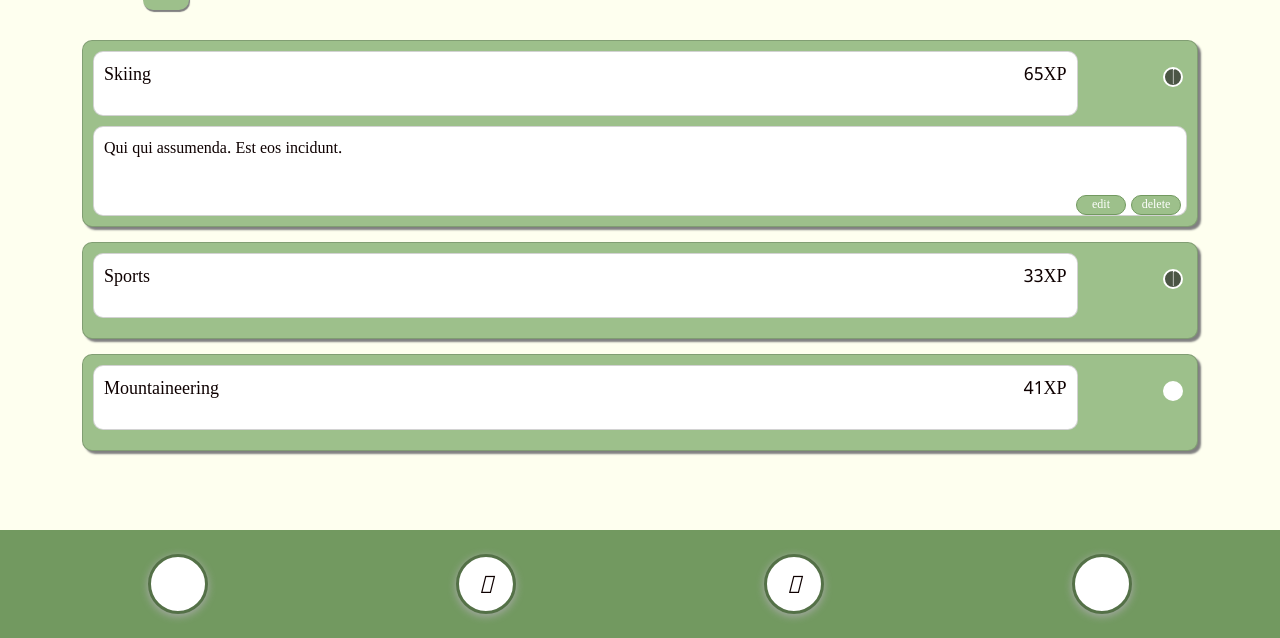
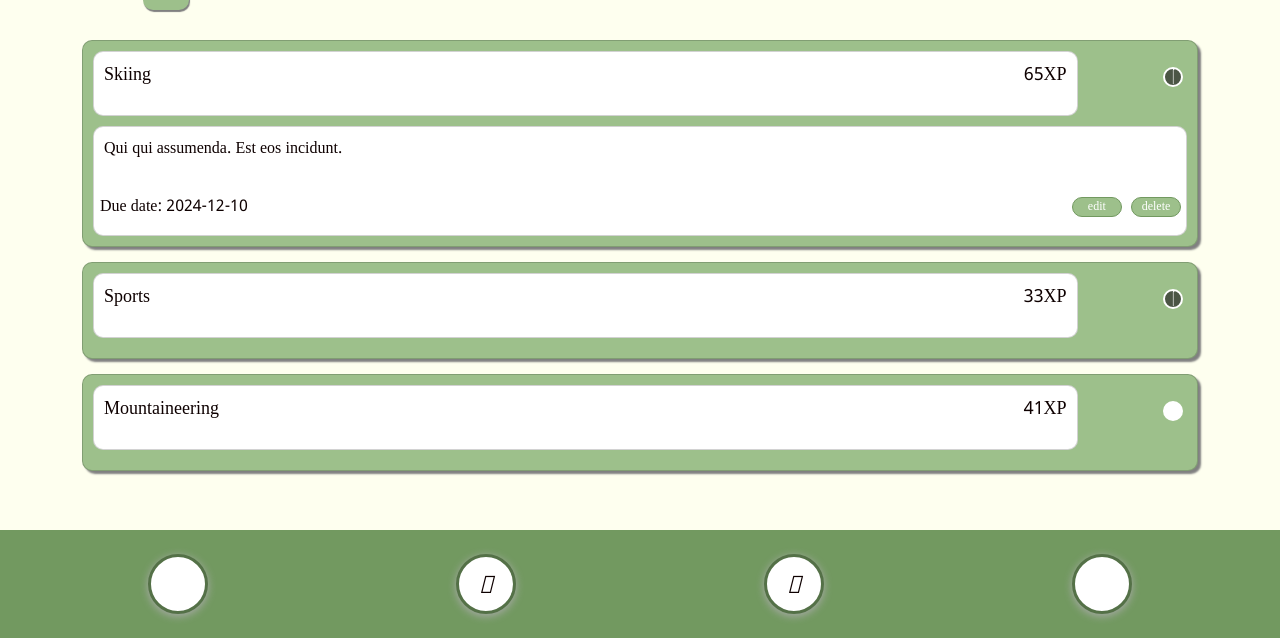
Before and after one commit to chloesianharrison/quest_up, a Rails app: page /quests in a window 1280 px wide, after a click that opens the changed part. Shown: the part 162-800 px from the top of the page. Run offline with Rails 7, Linux system fonts and the light colour scheme; a user stored in the database is signed in; data comes from the database, SQL or seed files in the repository; style sheets or scripts are compiled from the project's sources; some libraries are stand-ins or nearby versions; some web fonts are replaced.

Commit message:
cards update

```diff
--- a/app/assets/stylesheets/components/_card.scss
+++ b/app/assets/stylesheets/components/_card.scss
@@ -53,7 +53,14 @@
   position: relative;
 }
 
-.btn-position{
+.detail-position{
+  display:flex;
+  justify-content: space-between;
+  padding-left: 3px;
+}
+
+.rewardbtn-position{
   display:flex;
   justify-content: flex-end;
+  margin-bottom: 8px;
 }
--- a/app/javascript/controllers/checkboxes_controller.js
+++ b/app/javascript/controllers/checkboxes_controller.js
@@ -9,7 +9,8 @@
   completeQuest(event) {
     event.preventDefault();
     event.currentTarget.classList.toggle('checked');
-
+    const body = {quest: {}};
+    event.currentTarget.classList.contains("checked") ? body.quest = {completed: true} : body.quest = {completed: false}
     const questId = event.currentTarget.dataset.id;
     fetch(`/quests/${questId}`, {
       method: "PATCH",
@@ -18,7 +19,7 @@
         "Accept": "application/json",
         "X-CSRF-Token": this.tokenValue
       },
-      body: JSON.stringify({quest: {completed: true}})
+      body: JSON.stringify(body)
     })
   .then(response => response.json())
   .then((data) => {
@@ -45,13 +46,15 @@
         this.openModal(data.quest_xp)
       }
       // this.closeModal()
-      setTimeout(this.closeModal, 3000)
+      // setTimeout(this.closeModal, 3000)
     })
   }
 
   completeReward(event) {
     event.preventDefault();
     event.currentTarget.classList.toggle('checked');
+    const body = {reward: {}};
+    event.currentTarget.classList.contains("checked") ? body.reward = {completed: true} : body.reward = {completed: false}
 
     const rewardId = event.currentTarget.dataset.id;
     fetch(`/rewards/${rewardId}`, {
--- a/app/views/quests/index.html.erb
+++ b/app/views/quests/index.html.erb
@@ -53,11 +53,14 @@
         <p class="card-details text-start">
           <%= quest.notes %>
         </p>
-          <br>
-          <div class="d-flex btn-position">
+        <br/>
+        <div class="d-flex detail-position">
+          <p class="detail-position">Due date: <%= quest.due_date %></p>
+          <div>
             <%= link_to "edit", edit_quest_path(quest), class:"btn btn-quest btn-card" %>
             <%= link_to "delete", quest_path(quest), class:"btn btn-quest btn-card", data: {turbo_method: :delete, turbo_confirm: "Are you sure?"} %>
           </div>
+        </div>
       </div>
     </details>
   <% end %>
--- a/app/views/rewards/index.html.erb
+++ b/app/views/rewards/index.html.erb
@@ -19,11 +19,11 @@
         <p class="card-details text-start">
           <%= reward.details %>
         </p>
-          <br>
-          <div class="d-flex btn-position">
+        <br>
+        <div class="d-flex rewardbtn-position">          <div>
             <%= link_to "edit", edit_reward_path(reward), class:"btn btn-review btn-card" %>
             <%= link_to "delete", reward_path(reward), class:"btn btn-review btn-card", data: {turbo_method: :delete, turbo_confirm: "Are you sure?"} %>
-          </div>
+        </div>
       </div>
     </details>
   <% end %>
```
